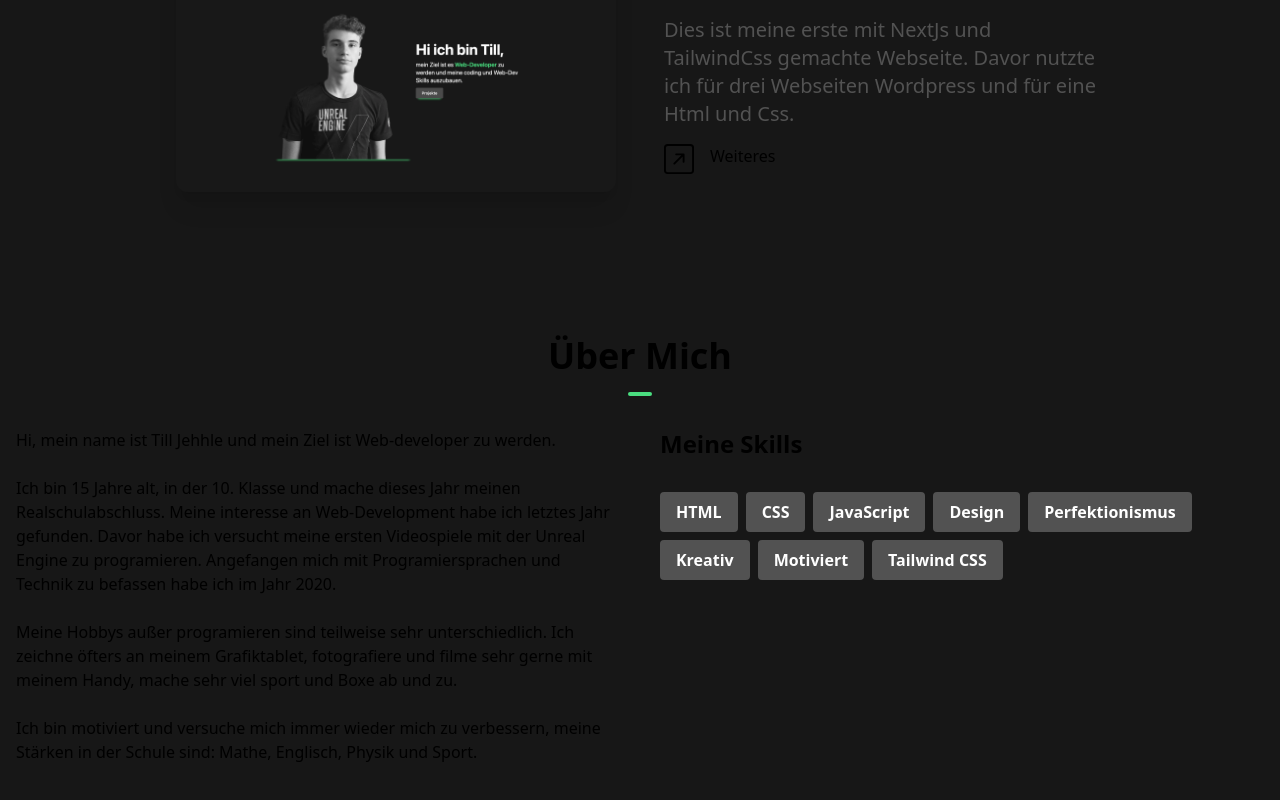
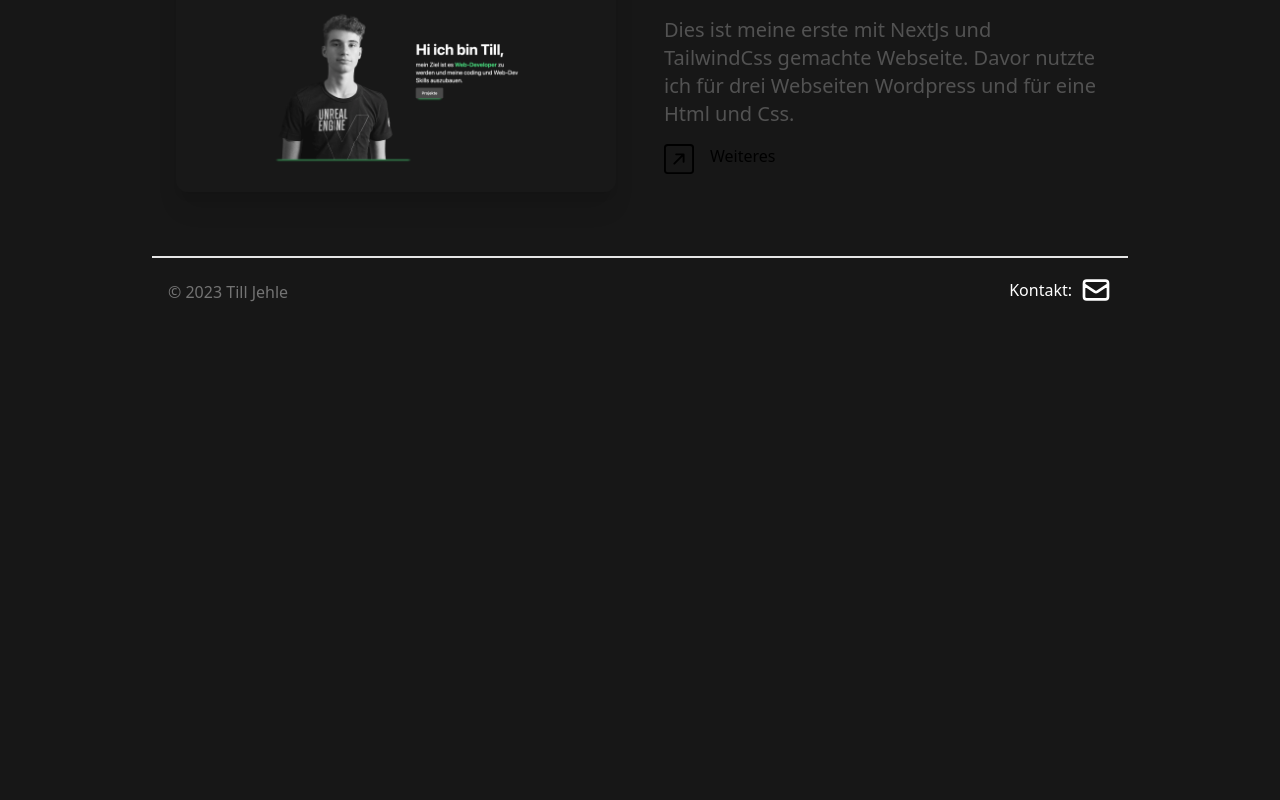
Before and after one commit to Till-Jehle/Final2, a Next.js app: page / in a window 1280 px wide. Shown: the part 2502-3302 px from the top of the page. After the commit the page ends 2828 px from the top, so only its background shows below. Built offline with nearby package versions, Linux system fonts and the light colour scheme.

Commit message:
add footer

```diff
--- a/components/Footer.tsx
+++ b/components/Footer.tsx
@@ -1,69 +1,27 @@
 import React from "react"
-import Image from "next/image"
+import {
+} from "react-icons/ai"
 
-const skills = [
-  { skill: "HTML" },
-  { skill: "CSS" },
-  { skill: "JavaScript" },
-  { skill: "Design" },
-  { skill: "Perfektionismus" },
-  { skill: "Kreativ" },
-  { skill: "Motiviert" },
-  { skill: "Tailwind CSS"},
-]
+const Footer = () => {
+  return (
+    <footer className="mx-auto max-w-3xl px-4 sm:px-6 md:max-w-5xl ">
+      <hr className="w-full h-0.5 mx-auto mt-8 bg-neutral-200 border-0"></hr>
+      <div className="mx-auto  p-4 flex flex-col text-center text-neutral-900 md:flex-row md:justify-between">
+        <div className="flex flex-row items-center justify-center space-x-1 text-neutral-500 dark:text-neutral-100">
+          © 2023 Till Jehle<a href="/" className="hover:underline"></a>
+        </div>
+        <div className="flex flex-row items-center justify-center space-x-2 mb-1">
+          <p className="text-white">Kontakt:</p>
 
-const AboutSection = () => {
-  return (
-    <section id="about">
-      <div className="my-12 pb-12 md:pt-16 md:pb-48">
-        <h1 className="text-center font-bold text-4xl">
-          Über Mich
-          <hr className="w-6 h-1 mx-auto my-4 bg-green-400 border-0 rounded"></hr>
-        </h1>
+          <a href="mailto:till.jehle@gmail.com">
+          <svg class="h-8 w-8 text-white"  fill="none" viewBox="0 0 24 24" stroke="currentColor">
+  <path stroke-linecap="round" stroke-linejoin="round" stroke-width="2" d="M3 8l7.89 5.26a2 2 0 002.22 0L21 8M5 19h14a2 2 0 002-2V7a2 2 0 00-2-2H5a2 2 0 00-2 2v10a2 2 0 002 2z"/></svg>
 
-        <div className="flex flex-col space-y-10 items-stretch justify-center align-top px-6 md:space-x-10 md:space-y-0 md:p-4 md:flex-row md:text-left">
-          <div className="md:w-1/2 ">
-            <p>
-              Hi, mein name ist Till Jehhle und mein Ziel ist Web-developer
-              zu werden.
-            </p>
-            <br />
-            <p>
-              Ich bin 15 Jahre alt, in der 10. Klasse und mache dieses Jahr meinen Realschulabschluss.
-              Meine interesse an Web-Development habe ich letztes Jahr gefunden. Davor habe ich versucht meine ersten Videospiele
-              mit der Unreal Engine zu programieren. Angefangen mich mit Programiersprachen und Technik zu befassen
-              habe ich im Jahr 2020.
-            </p>
-            <br />
-            <p>
-              Meine Hobbys außer programieren sind teilweise sehr unterschiedlich. Ich zeichne öfters an meinem Grafiktablet,
-              fotografiere und filme sehr gerne mit meinem Handy, mache sehr viel sport und Boxe ab und zu.
-            </p>
-            <br />
-            <p>
-             Ich bin motiviert und versuche mich immer wieder mich zu verbessern, meine Stärken in der Schule sind: Mathe, Englisch,
-             Physik und Sport.
-            </p>
-          </div>
-          <div className="text-center md:w-1/2 md:text-left">
-            <h1 className="text-2xl font-bold mb-6">Meine Skills</h1>
-            <div className="flex flex-wrap flex-row justify-center z-10 md:justify-start">
-              {skills.map((item, idx) => {
-                return (
-                  <p
-                    key={idx}
-                    className="bg-neutral-600 px-4 py-2 mr-2 mt-2 rounded font-semibold text-white shadow-6xl shadow-green-400"
-                  >
-                    {item.skill}
-                  </p>
-                )
-              })}
-            </div>
-          </div>
+          </a>
         </div>
       </div>
-    </section>
+    </footer>
   )
 }
 
-export default AboutSection
+export default Footer
```
Also changed, not shown: 1 other file (tests, documents, lock files or other folders).
